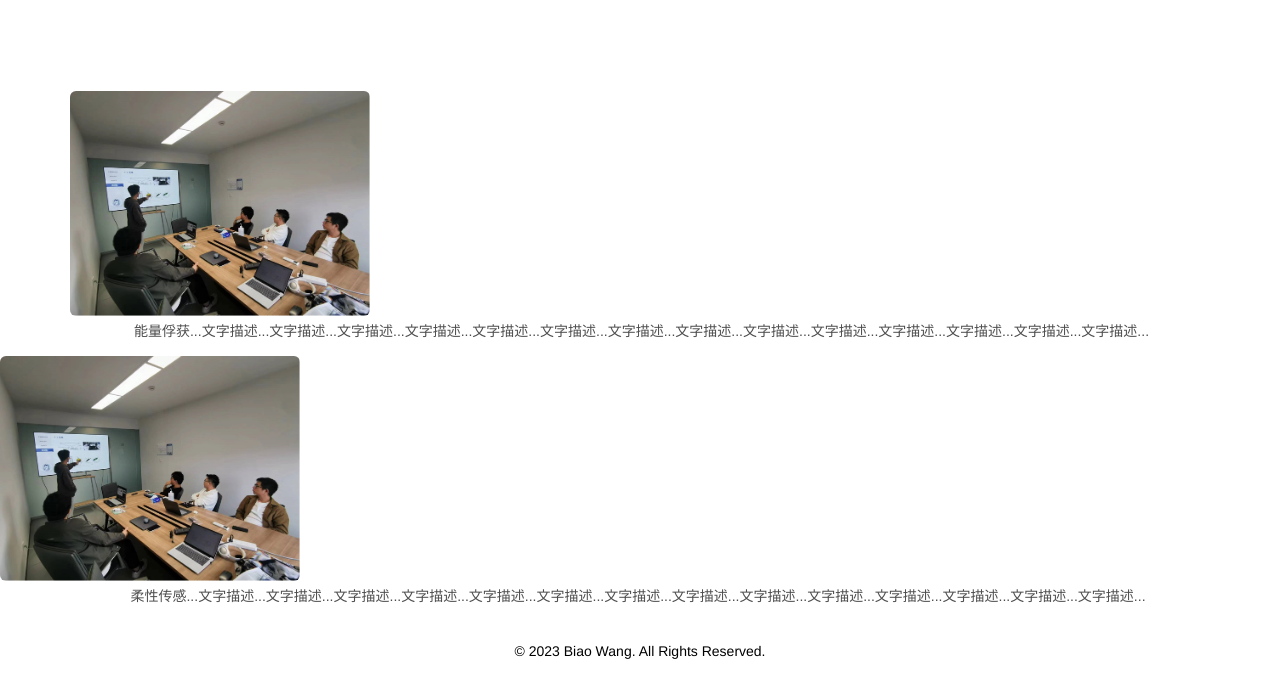
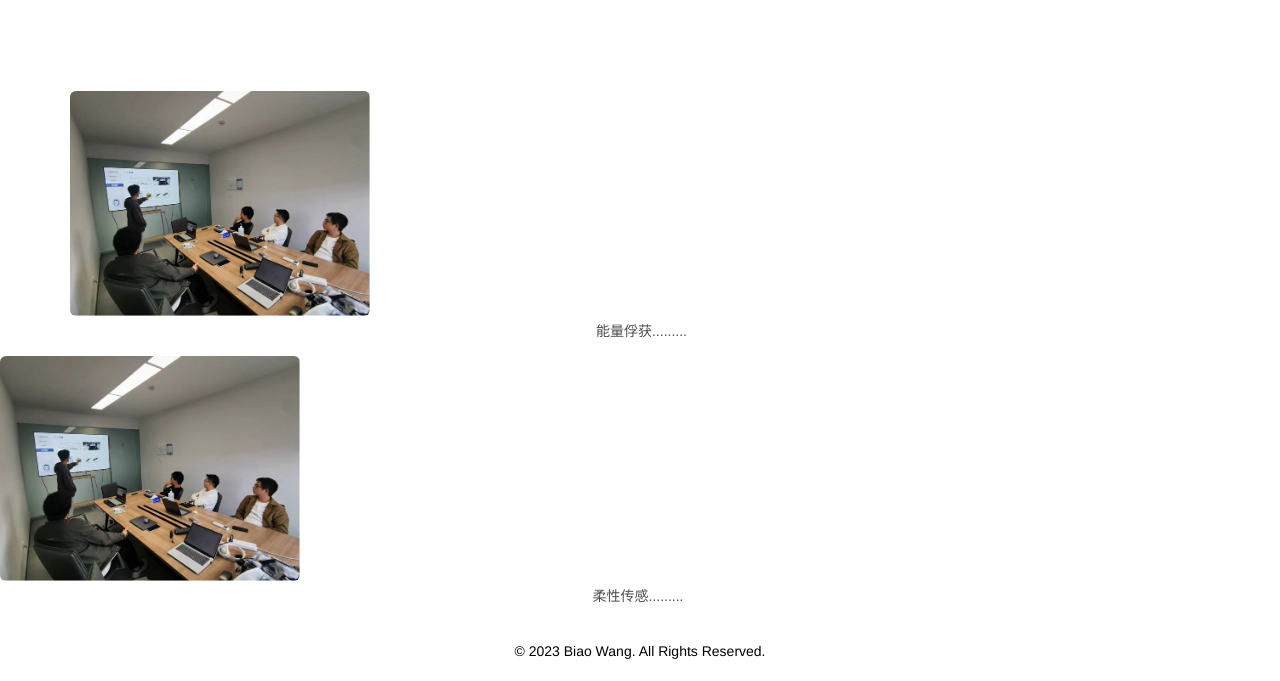
Before and after one commit to wangbiaolab/-wangbiaolab.github.io, a plain HTML site: page research.html in a window 1280 px wide. Shown: the part 259-940 px from the top of the page. Drawn offline with nearby package versions, Linux system fonts and the light colour scheme.

Commit message:
Update research.html

```diff
--- a/research.html
+++ b/research.html
@@ -28,13 +28,13 @@
     <div class="content" >
 <!--        src:图片地址 -->
         <img  src="./img/img_14.png" class="img-responsive img-rounded " alt="Responsive image">
-        <p style="text-align: center">能量俘获...文字描述...文字描述...文字描述...文字描述...文字描述...文字描述...文字描述...文字描述...文字描述...文字描述...文字描述...文字描述...文字描述...文字描述...</p>
+        <p style="text-align: center">能量俘获.........</p>
     </div>
     </div>
     <div class="content" >
 <!--        src:图片地址 -->
         <img  src="./img/img_14.png" class="img-responsive img-rounded " alt="Responsive image">
-        <p style="text-align: center">柔性传感...文字描述...文字描述...文字描述...文字描述...文字描述...文字描述...文字描述...文字描述...文字描述...文字描述...文字描述...文字描述...文字描述...文字描述...</p>
+        <p style="text-align: center">柔性传感.........</p>
     </div>
 
 </div>
```
